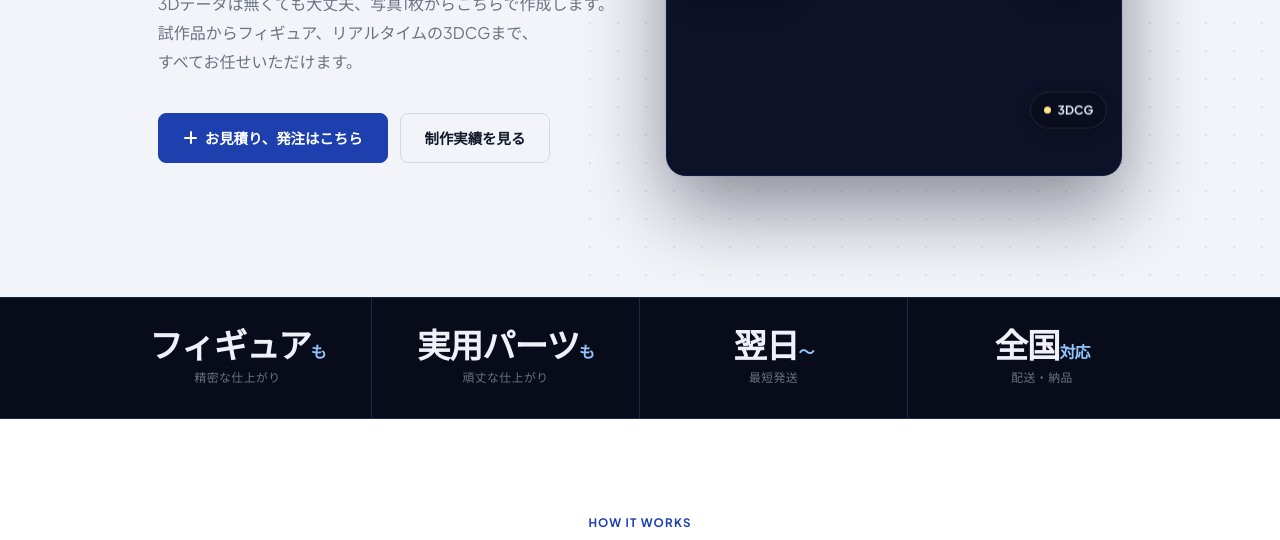
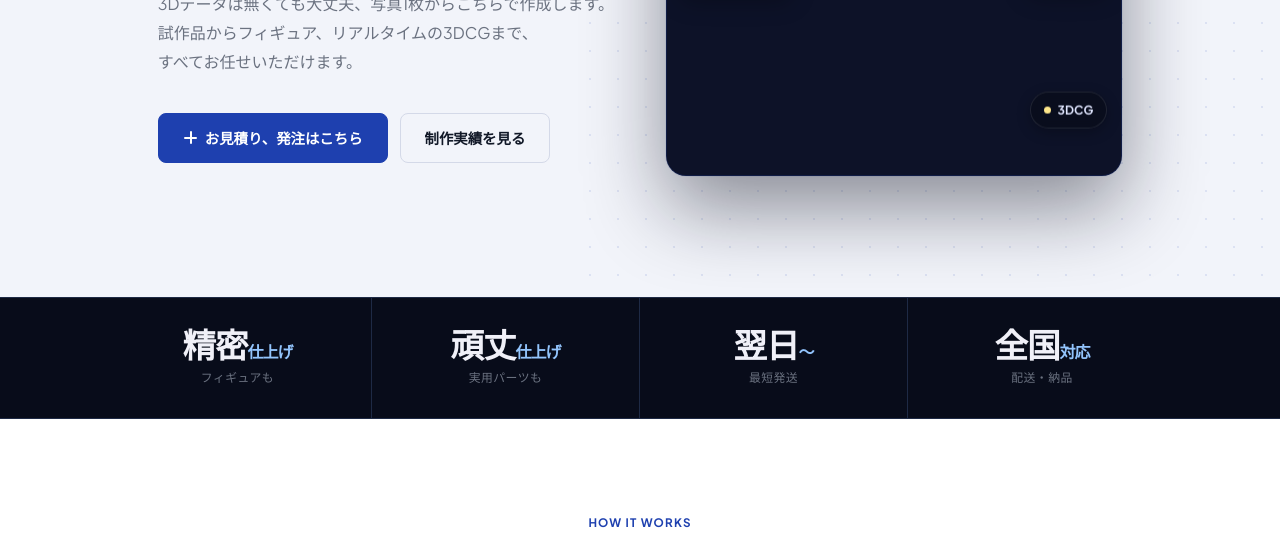
Before and after one commit to CRYSTALIZEKOBE/crystalizekobe, a website: page index.html in a window 1280 px wide. Shown: the part 504-1044 px from the top of the page. Drawn offline with Linux system fonts and the light colour scheme; some packages are replaced by stand-ins of ours; a script that the page names is missing.

Commit message:
Add files via upload

```diff
--- a/index.html
+++ b/index.html
@@ -405,8 +405,8 @@ footer{background:var(--dark);padding:0;color:#9CA3AF}
 <div class="stats-bar">
   <div class="container">
     <div class="stats-inner">
-      <div class="stat-item"><span class="stat-n">フィギュア<em>も</em></span><span class="stat-l">精密な仕上がり</span><div class="stat-bar-line"></div></div>
-      <div class="stat-item"><span class="stat-n">実用パーツ<em>も</em></span><span class="stat-l">頑丈な仕上がり</span><div class="stat-bar-line"></div></div>
+      <div class="stat-item"><span class="stat-n">精密<em>仕上げ</em></span><span class="stat-l">フィギュアも</span><div class="stat-bar-line"></div></div>
+      <div class="stat-item"><span class="stat-n">頑丈<em>仕上げ</em></span><span class="stat-l">実用パーツも</span><div class="stat-bar-line"></div></div>
       <div class="stat-item"><span class="stat-n">翌日<em>〜</em></span><span class="stat-l">最短発送</span><div class="stat-bar-line"></div></div>
       <div class="stat-item"><span class="stat-n">全国<em>対応</em></span><span class="stat-l">配送・納品</span><div class="stat-bar-line"></div></div>
     </div>
```
